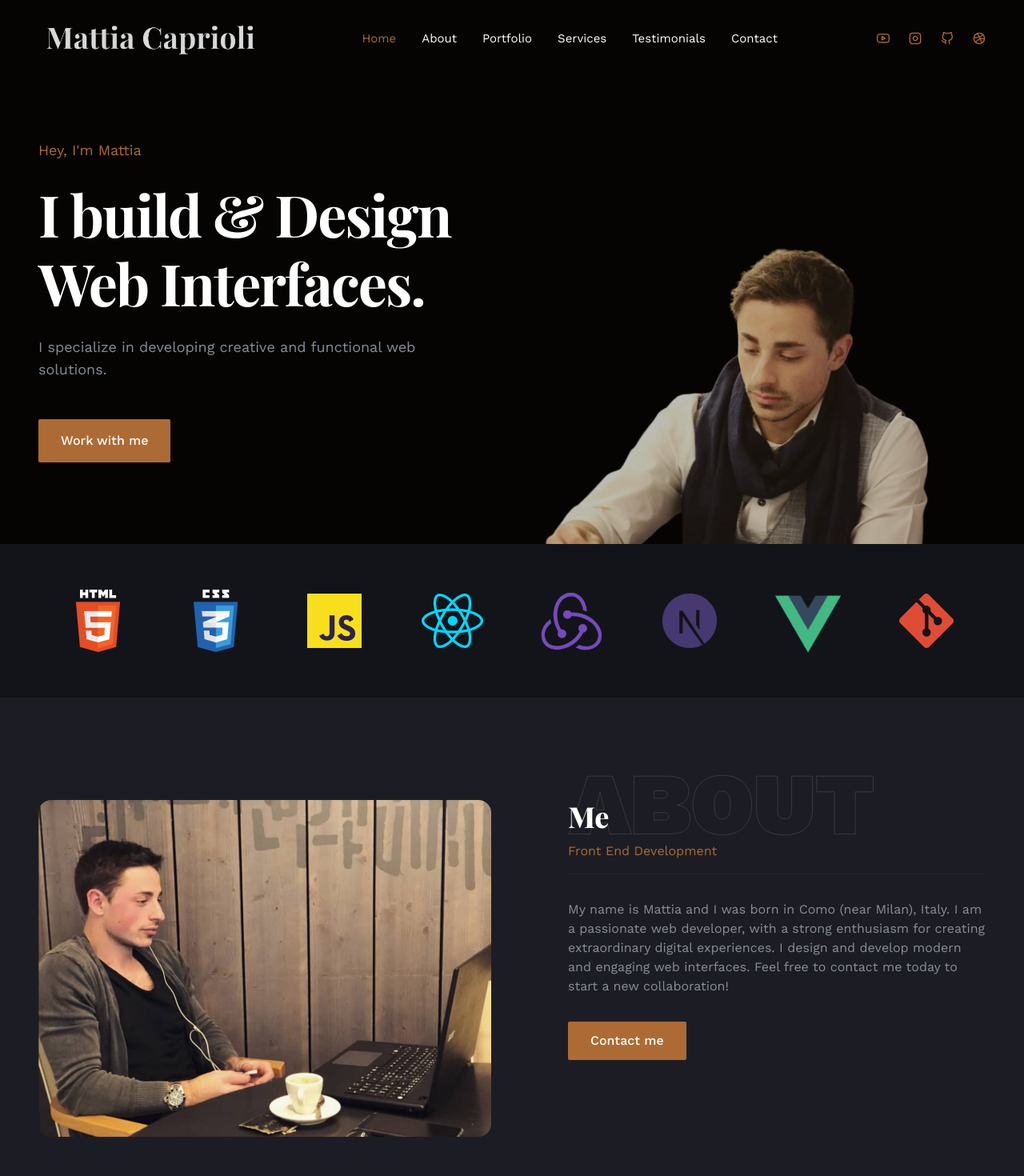
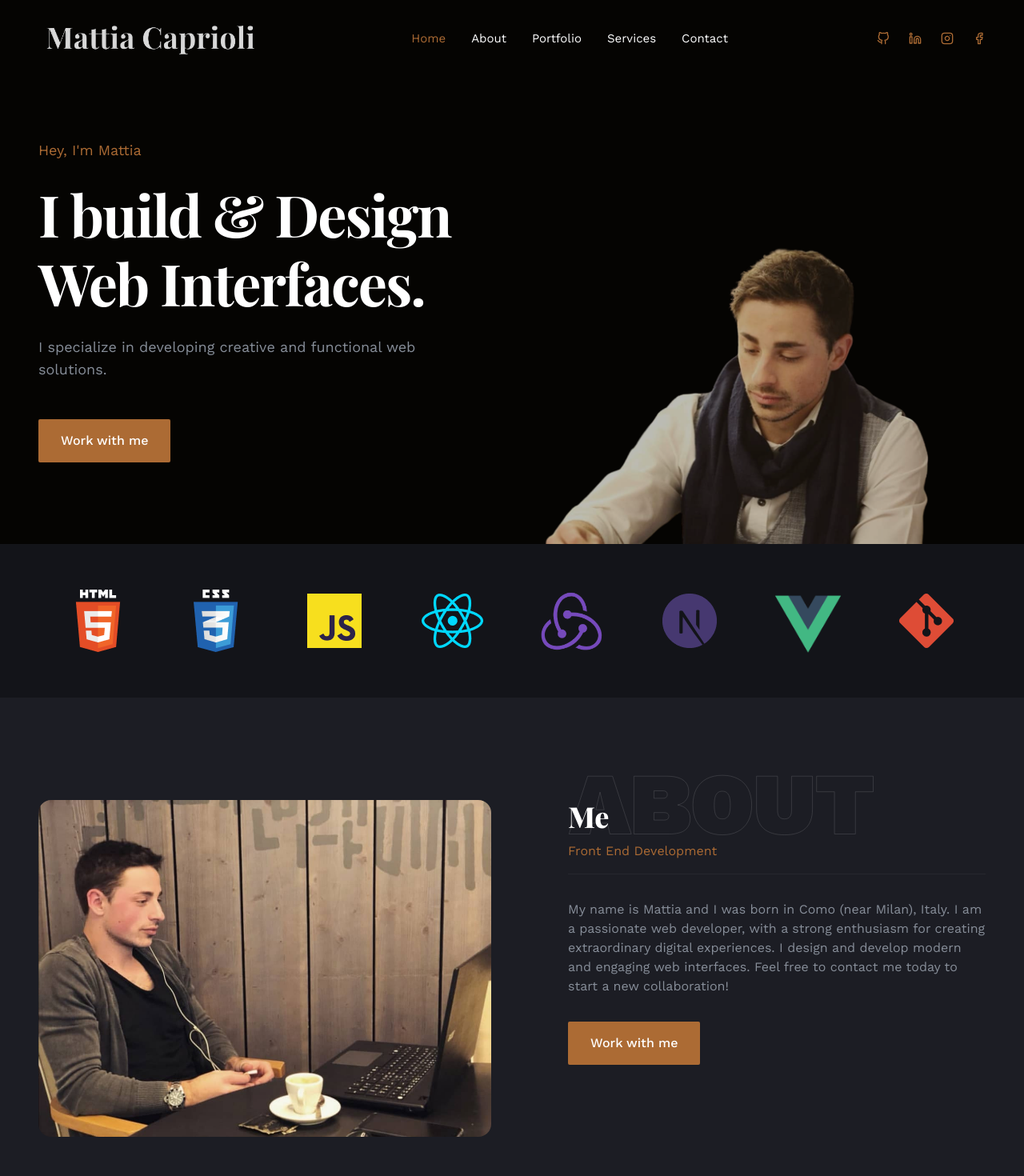
Before and after one commit to mattiacaprioli/portfolio-website-2024, a React (Create React App) app: page / in a window 1280 px wide. Shown: the top 1470 px of the page at 80% size. Built offline with nearby package versions, Linux system fonts and the light colour scheme; a web font is replaced by a local one.

Commit message:
sistemato form email, link progetti e bott vari

```diff
--- a/package.json
+++ b/package.json
@@ -3,9 +3,11 @@
   "version": "0.1.0",
   "private": true,
   "dependencies": {
+    "@emailjs/browser": "^3.11.0",
     "@testing-library/jest-dom": "^5.16.2",
     "@testing-library/react": "^12.1.4",
     "@testing-library/user-event": "^13.5.0",
+    "axios": "^1.5.1",
     "react": "^17.0.2",
     "react-dom": "^17.0.2",
     "react-scripts": "5.0.0",
--- a/src/components/About.js
+++ b/src/components/About.js
@@ -1,4 +1,5 @@
 import React from 'react'
+import { Link } from 'react-scroll'
 
 // import image
 import Image from '../assets/img/foto-pc.jpg'
@@ -21,7 +22,9 @@ function About() {
                       Feel free to contact me today to start a new collaboration!
                     </p>
                 </div>
-                <button className='btn btn-md bg-accent hover:bg-accent-hover transition-all'>Contact me</button>
+                <Link to="contact" spy={true} smooth={true} duration={500} className='btn btn-md bg-accent hover:bg-accent-hover md:btn-lg transition-all'>
+                  Work with me
+                </Link>
             </div>
         </div>
       </div>
--- a/src/components/Contact.js
+++ b/src/components/Contact.js
@@ -1,9 +1,43 @@
-import React from 'react'
+import React, {useState} from 'react';
+import emailjs from '@emailjs/browser';
 
 // import contact data
 import {contact} from '../data';
 
 const Contact = () => {
+
+  const [name, setName] = useState('')
+  const [email, setEmail] = useState('')
+  const [message, setMessage] = useState('')
+
+  const handleSubmit = (e) => {
+    e.preventDefault();
+
+    // My EmailJs service ID, template ID and Public Key
+    const serviceId = "service_portfolio2023" ;
+    const templateId = "template_luy6lee";
+    const publicKey = "OGnuFHdY1fKLv-NYe";
+
+    // Create a new object that contains dynamic template params
+    const templateParams = {
+      user_name: name,
+      user_email: email,
+      to_name: 'portfolio front end 2023',
+      message: message,
+    };
+
+    emailjs.send(serviceId, templateId, templateParams, publicKey)
+      .then((response) => {
+        alert("Your data has been successfully sent!");
+        setName('');
+        setEmail('');
+        setMessage('');
+      })
+      .catch((error) => {
+        alert("Something went wrong. ", error)
+      })
+  }
+
   return (
     <section className='section bg-primary' id='contact'>
       <div className='container mx-auto'>
@@ -38,13 +72,29 @@ const Contact = () => {
           </div>
 
           {/* from */}
-          <form className='space-y-8 w-full max-x-[780px]'>
+          <form onSubmit={handleSubmit} className='space-y-8 w-full max-x-[780px]'>
             <div className='flex gap-8'>
-              <input className='input' type='text' placeholder='Your name' />
-              <input className='input' type='email' placeholder='Your email'/>
+              <input
+                className='input'
+                type='text'
+                placeholder='Your name'
+                value={name}
+                onChange={(e) => setName(e.target.value)}
+              />
+              <input
+                className='input'
+                type='email'
+                placeholder='Your email'
+                value={email}
+                onChange={(e) => setEmail(e.target.value)}
+              />
             </div>
-            <input type='text' className='input' placeholder='Subject' />
-            <textarea className='textarea' placeholder='Your message'></textarea>
+            <textarea
+              className='textarea'
+              placeholder='Your message'
+              value={message}
+              onChange={(e) => setMessage(e.target.value)}
+            ></textarea>
             <button className='btn btn-lg bg-accent hover:bg-accent-hover'>Send message</button>
           </form>
         </div>
--- a/src/components/Hero.js
+++ b/src/components/Hero.js
@@ -1,4 +1,5 @@
 import React from 'react'
+import { Link } from 'react-scroll'
 
 //import woman image
 import MenImg from '../assets/img/header-foto-personale.png';
@@ -15,7 +16,9 @@ const Hero = () => {
             <p className='pt-4 pb-8 md:pt-6 md:pb-12 max-w-[480px] text-lg text-center lg:text-left'>
             I specialize in developing creative and functional web solutions.
             </p>
-            <button className='btn btn-md bg-accent hover:bg-accent-hover md:btn-lg transition-all'>Work with me</button>
+            <Link to="contact" spy={true} smooth={true} duration={500} className='btn btn-md bg-accent hover:bg-accent-hover md:btn-lg transition-all'>
+              Work with me
+            </Link>
           </div>
           {/* right side DA DOVER SISTEMARE LA FOTO CON UNA PERSONALE!*/}
           <div className='hidden lg:flex flex-1 justify-end items-end h-full'>
--- a/src/components/Project.js
+++ b/src/components/Project.js
@@ -4,7 +4,7 @@ const Project = ({item}) => {
   return (
     <div key={item.id} className='flex flex-col items-center text-center'>
       <div className='mb-8'>
-        <img className='rounded-2xl' src={item.image} alt='' />
+        <a href={item.href}><img className='rounded-2xl' src={item.image} alt={item.name} /></a>
       </div>
       <p className='capitalize text-accent text-sm mb-3'>{item.category}</p>
       <h3 className='text-2xl font-semibold capitalize mb-3'>{item.name}</h3>
--- a/src/data.js
+++ b/src/data.js
@@ -1,9 +1,10 @@
 //  icons
 import {
-  FiYoutube,
+  // FiYoutube,
+  FiFacebook,
+  FiLinkedin,
   FiInstagram,
   FiGithub,
-  FiDribbble,
   FiLayout,
   FiSettings,
   FiPenTool,
@@ -48,10 +49,6 @@ export const navigation = [
     href: 'services',
   },
   {
-    name: 'testimonials',
-    href: 'testimonials',
-  },
-  {
     name: 'contact',
     href: 'contact',
   },
@@ -60,20 +57,20 @@ export const navigation = [
 // social
 export const social = [
   {
-    icon: <FiYoutube />,
-    href: '',
+    icon: <FiGithub />,
+    href: 'https://github.com/mattiacaprioli',
+  },
+  {
+    icon: <FiLinkedin />,
+    href: 'https://www.linkedin.com/in/mattia-caprioli/',
   },
   {
     icon: <FiInstagram />,
-    href: '',
+    href: 'https://www.instagram.com/mattiacaprioli/?igshid=YmMyMTA2M2Y%3D',
   },
   {
-    icon: <FiGithub />,
-    href: '',
-  },
-  {
-    icon: <FiDribbble />,
-    href: '',
+    icon: <FiFacebook />,
+    href: 'https://www.facebook.com/mattia.caprioli',
   },
 ];
 
@@ -84,30 +81,35 @@ export const projectsData = [
     image: Project1,
     name: 'Find your city',
     category: 'Javascript',
+    href: 'https://project-js-advanced.netlify.app/',
   },
   {
     id: '2',
     image: Project2,
     name: 'Meditation',
     category: 'React',
+    href: 'https://project-react-meditation.netlify.app/',
   },
   {
     id: '3',
     image: Project3,
     name: 'Tic Tac Toe',
     category: 'Vue',
+    href: 'https://project-vue-tictactoe.netlify.app/',
   },
   {
     id: '4',
     image: Project4,
     name: 'Dashboard Hotel',
     category: 'Vue',
+    href: 'https://dashboard-pomelia.netlify.app/',
   },
   {
     id: '5',
     image: Project5,
     name: 'Counter',
     category: 'Javascript',
+    href: 'https://counter-javascript01.netlify.app/',
   },
 ];
 
```
Also changed, not shown: 1 other file (tests, documents, lock files or other folders).
